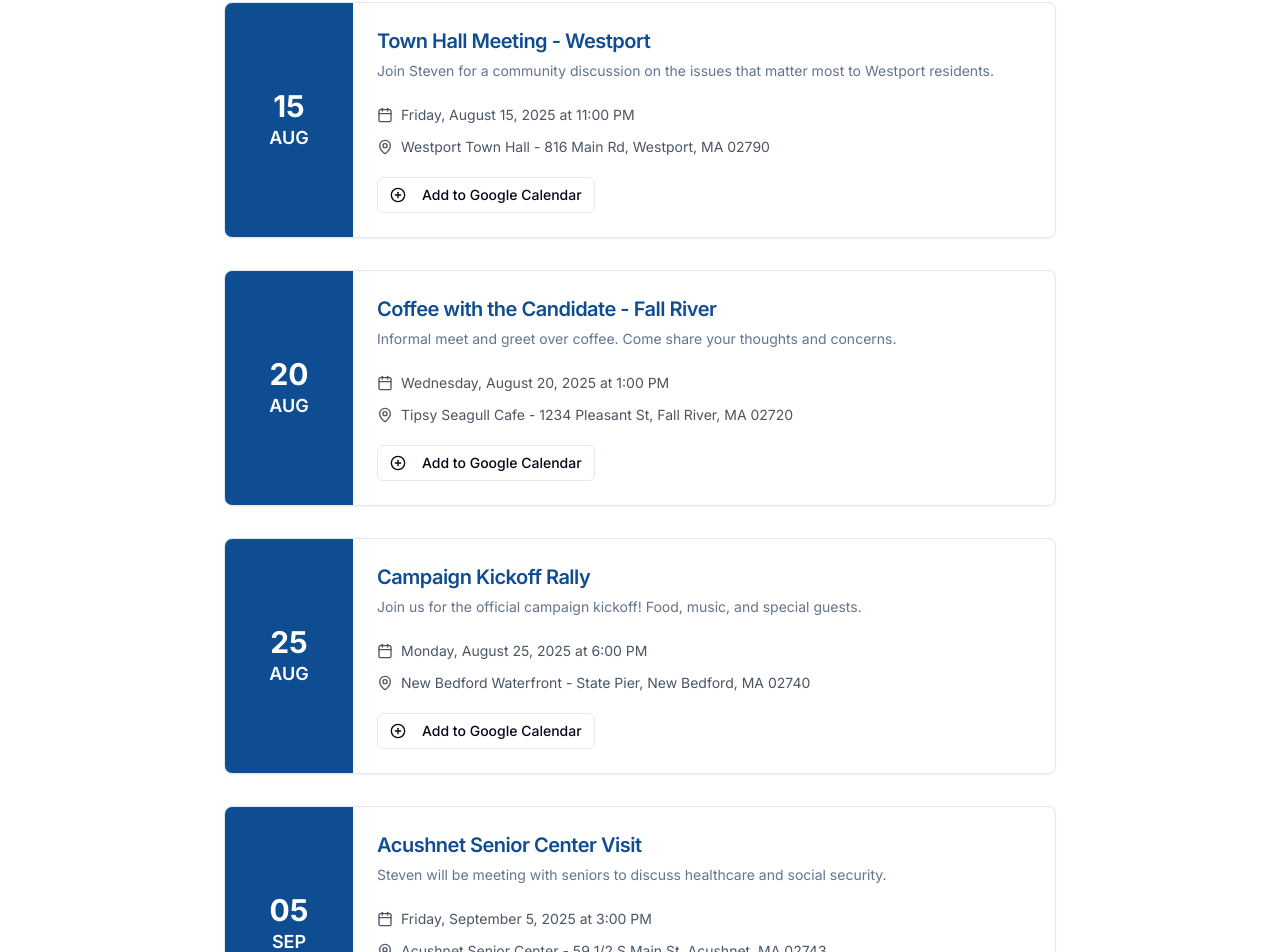
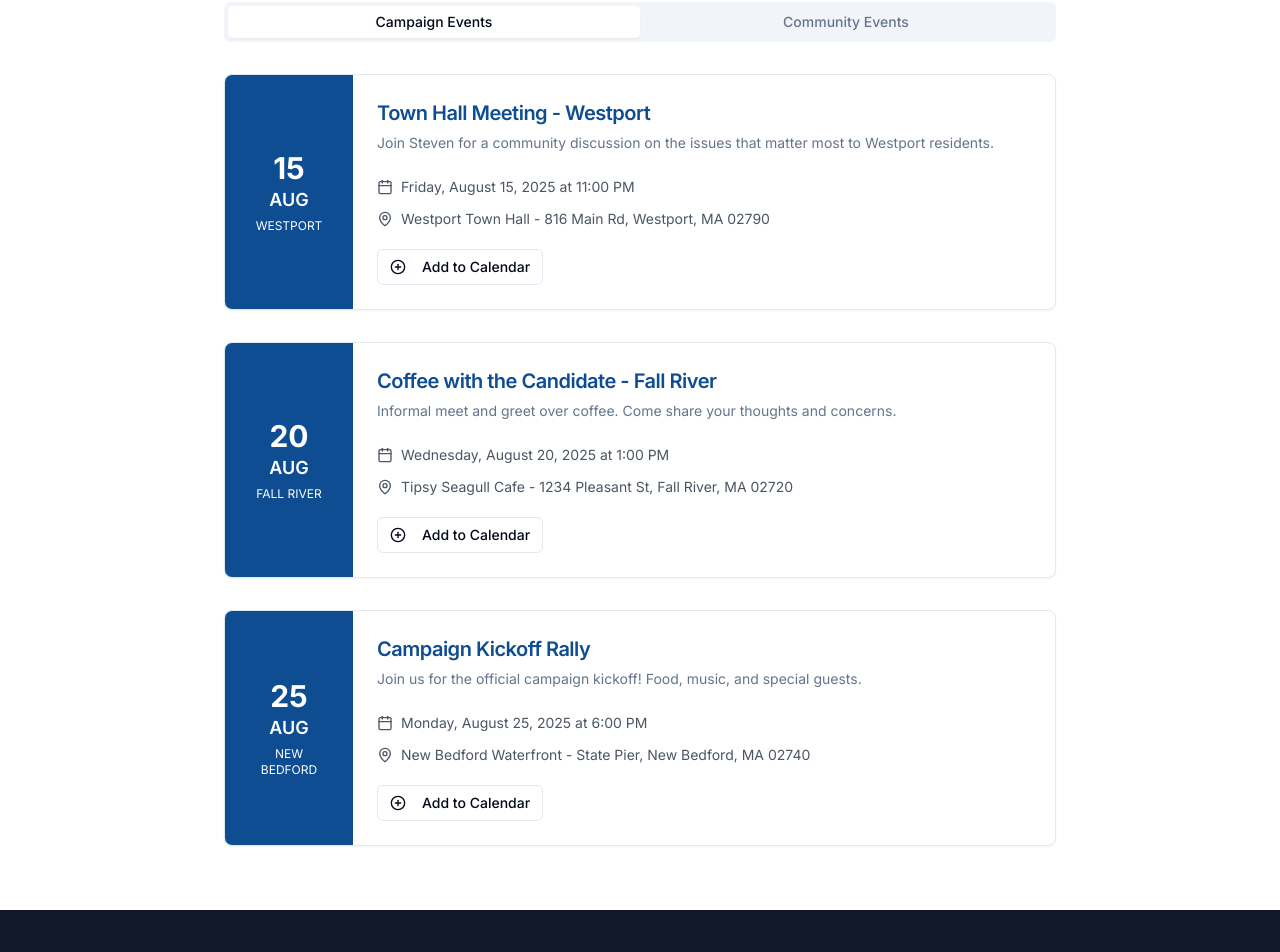
Before and after one commit to jchacker5/ceceriforma, a Next.js app: page /events in a window 1280 px wide. Shown: the part 259-1211 px from the top of the page. Built offline with nearby package versions, Linux system fonts and the light colour scheme.

Commit message:
feat: enhance /events page with tabs and town filter
Add tabs for Campaign and Community Events; implement town filter for Community Events.

#VERCEL_SKIP

Co-authored-by: Joseph Defendre  <48368472+jchacker5@users.noreply.github.com>

```diff
--- /dev/null
+++ b/app/api/community-events/route.ts
@@ -0,0 +1,77 @@
+import { NextResponse } from "next/server"
+import type { Event } from "@/components/event-card"
+
+const communityEvents: Event[] = [
+  {
+    id: "nb-101",
+    title: "New Bedford Farmers Market",
+    description: "Weekly market featuring local produce, artisans, and food trucks.",
+    date: "2025-08-17T14:00:00-04:00",
+    location: "Clasky Common Park",
+    address: "761 Pleasant St, New Bedford, MA 02740",
+    type: "community",
+    town: "New Bedford",
+    sourceUrl: "https://www.newbedfordguide.com/new-bedford-farmers-market/2024/05/15",
+  },
+  {
+    id: "fr-201",
+    title: "Fall River Celebrates America",
+    description: "Annual waterfront festival with live music, fireworks, and family activities.",
+    date: "2025-08-23T16:00:00-04:00",
+    location: "Fall River Heritage State Park",
+    address: "200 Davol St, Fall River, MA 02720",
+    type: "community",
+    town: "Fall River",
+    sourceUrl: "https://www.fallriverma.gov/events/fall-river-celebrates-america/",
+  },
+  {
+    id: "wp-301",
+    title: "Westport Fair",
+    description: "A classic agricultural fair with rides, games, and livestock shows.",
+    date: "2025-08-29T17:00:00-04:00",
+    location: "Westport Fair Grounds",
+    address: "200 Pine Hill Rd, Westport, MA 02790",
+    type: "community",
+    town: "Westport",
+    sourceUrl: "https://www.westportfair.com/",
+  },
+  {
+    id: "ac-401",
+    title: "Acushnet Apple-Peach Festival",
+    description: "Celebrate the local harvest with delicious food, crafts, and entertainment.",
+    date: "2025-09-06T10:00:00-04:00",
+    location: "Long Plain Museum",
+    address: "1203 Main St, Acushnet, MA 02743",
+    type: "community",
+    town: "Acushnet",
+    sourceUrl: "https://www.applepeachfestival.com/",
+  },
+  {
+    id: "ft-501",
+    title: "Freetown Historical Society Meeting",
+    description: "Monthly meeting open to the public, featuring a guest speaker on local history.",
+    date: "2025-09-10T19:00:00-04:00",
+    location: "Freetown Historical Society Museum",
+    address: "1 Slab Bridge Rd, Freetown, MA 02717",
+    type: "community",
+    town: "Freetown",
+    sourceUrl: "https://www.freetownhistoricalsociety.org/events",
+  },
+  {
+    id: "nb-102",
+    title: "AHA! Night (Art, History, Architecture)",
+    description: "A free arts & culture event held downtown every second Thursday of the month.",
+    date: "2025-09-11T17:00:00-04:00",
+    location: "Downtown New Bedford",
+    address: "Various locations, New Bedford, MA 02740",
+    type: "community",
+    town: "New Bedford",
+    sourceUrl: "https://ahanewbedford.org/",
+  },
+]
+
+export async function GET() {
+  // In a real application, you would fetch this data from your Supabase database,
+  // which would be populated by a Vercel Cron Job.
+  return NextResponse.json({ events: communityEvents })
+}
--- a/app/contact/page.tsx
+++ b/app/contact/page.tsx
@@ -55,7 +55,7 @@ export default function ContactPage() {
                 </CardTitle>
               </CardHeader>
               <CardContent>
-                <p className="text-lg font-semibold">info@ceceriforstaterep.com</p>
+                <p className="text-lg font-semibold">info@ceceriforma.com</p>
                 <p className="text-sm text-gray-600">General Inquiries</p>
               </CardContent>
             </Card>
--- a/app/events/page.tsx
+++ b/app/events/page.tsx
@@ -1,9 +1,13 @@
-import { Card, CardContent, CardDescription, CardHeader, CardTitle } from "@/components/ui/card"
-import { Button } from "@/components/ui/button"
-import { Calendar, MapPin, PlusCircle } from "lucide-react"
-import Link from "next/link"
+"use client"
 
-const events = [
+import { useState, useEffect, useMemo } from "react"
+import { Tabs, TabsContent, TabsList, TabsTrigger } from "@/components/ui/tabs"
+import { Select, SelectContent, SelectItem, SelectTrigger, SelectValue } from "@/components/ui/select"
+import { EventCard, type Event } from "@/components/event-card"
+import { Alert, AlertDescription, AlertTitle } from "@/components/ui/alert"
+import { Info } from "lucide-react"
+
+const campaignEvents: Event[] = [
   {
     id: 1,
     title: "Town Hall Meeting - Westport",
@@ -11,6 +15,8 @@ const events = [
     date: "2025-08-15T19:00:00-04:00",
     location: "Westport Town Hall",
     address: "816 Main Rd, Westport, MA 02790",
+    type: "campaign",
+    town: "Westport",
   },
   {
     id: 2,
@@ -19,6 +25,8 @@ const events = [
     date: "2025-08-20T09:00:00-04:00",
     location: "Tipsy Seagull Cafe",
     address: "1234 Pleasant St, Fall River, MA 02720",
+    type: "campaign",
+    town: "Fall River",
   },
   {
     id: 3,
@@ -27,100 +35,101 @@ const events = [
     date: "2025-08-25T14:00:00-04:00",
     location: "New Bedford Waterfront",
     address: "State Pier, New Bedford, MA 02740",
-  },
-  {
-    id: 4,
-    title: "Acushnet Senior Center Visit",
-    description: "Steven will be meeting with seniors to discuss healthcare and social security.",
-    date: "2025-09-05T11:00:00-04:00",
-    location: "Acushnet Senior Center",
-    address: "59 1/2 S Main St, Acushnet, MA 02743",
+    type: "campaign",
+    town: "New Bedford",
   },
 ]
 
+const towns = ["All", "Westport", "Fall River", "Freetown", "Acushnet", "New Bedford"]
+
 export default function EventsPage() {
-  const formatDate = (dateString: string) => {
-    const date = new Date(dateString)
-    return {
-      month: date.toLocaleDateString("en-US", { month: "short" }).toUpperCase(),
-      day: date.toLocaleDateString("en-US", { day: "2-digit" }),
-      time: date.toLocaleTimeString("en-US", {
-        hour: "numeric",
-        minute: "2-digit",
-        hour12: true,
-      }),
-      fullDate: date.toLocaleDateString("en-US", {
-        weekday: "long",
-        year: "numeric",
-        month: "long",
-        day: "numeric",
-      }),
+  const [communityEvents, setCommunityEvents] = useState<Event[]>([])
+  const [filteredTown, setFilteredTown] = useState("All")
+  const [loading, setLoading] = useState(true)
+  const [error, setError] = useState<string | null>(null)
+
+  useEffect(() => {
+    const fetchCommunityEvents = async () => {
+      try {
+        setLoading(true)
+        const response = await fetch("/api/community-events")
+        if (!response.ok) {
+          throw new Error("Failed to fetch community events")
+        }
+        const data = await response.json()
+        setCommunityEvents(data.events)
+        setError(null)
+      } catch (err) {
+        setError(err instanceof Error ? err.message : "An unknown error occurred")
+      } finally {
+        setLoading(false)
+      }
     }
-  }
+    fetchCommunityEvents()
+  }, [])
+
+  const filteredEvents = useMemo(() => {
+    if (filteredTown === "All") {
+      return communityEvents
+    }
+    return communityEvents.filter((event) => event.town === filteredTown)
+  }, [communityEvents, filteredTown])
 
   return (
     <div className="max-w-4xl mx-auto px-4 sm:px-6 lg:px-8 py-16">
       <div className="text-center mb-12">
-        <h1 className="text-4xl font-heading font-bold text-gray-900 mb-4">Campaign Events</h1>
-        <p className="text-xl text-gray-600">Join us at an upcoming event to meet Steven and discuss the issues.</p>
+        <h1 className="text-4xl font-heading font-bold text-gray-900 mb-4">Events</h1>
+        <p className="text-xl text-gray-600">Find out where to meet Steven and what's happening in our community.</p>
       </div>
 
-      <div className="space-y-8">
-        {events.map((event) => {
-          const { month, day, time, fullDate } = formatDate(event.date)
-          return (
-            <Card
-              key={event.id}
-              className="flex flex-col md:flex-row overflow-hidden hover:shadow-lg transition-shadow"
-            >
-              <div className="bg-campaign-blue text-white flex flex-col items-center justify-center p-6 text-center w-full md:w-32">
-                <div className="text-3xl font-bold">{day}</div>
-                <div className="text-lg font-semibold">{month}</div>
-              </div>
-              <div className="flex-grow">
-                <CardHeader>
-                  <CardTitle className="text-xl text-campaign-blue">{event.title}</CardTitle>
-                  <CardDescription>{event.description}</CardDescription>
-                </CardHeader>
-                <CardContent className="space-y-3">
-                  <div className="flex items-center text-sm text-gray-600">
-                    <Calendar className="h-4 w-4 mr-2" />
-                    <span>
-                      {fullDate} at {time}
-                    </span>
-                  </div>
-                  <div className="flex items-center text-sm text-gray-600">
-                    <MapPin className="h-4 w-4 mr-2" />
-                    <span>
-                      {event.location} - {event.address}
-                    </span>
-                  </div>
-                  <div className="pt-2">
-                    <Button asChild variant="outline" size="sm" className="bg-transparent">
-                      <Link
-                        href={`https://www.google.com/calendar/render?action=TEMPLATE&text=${encodeURIComponent(
-                          event.title,
-                        )}&dates=${new Date(event.date).toISOString().replace(/-|:|\.\d\d\d/g, "")}/${new Date(
-                          new Date(event.date).getTime() + 60 * 60 * 1000,
-                        )
-                          .toISOString()
-                          .replace(/-|:|\.\d\d\d/g, "")}&details=${encodeURIComponent(
-                          event.description,
-                        )}&location=${encodeURIComponent(event.address)}`}
-                        target="_blank"
-                        rel="noopener noreferrer"
-                      >
-                        <PlusCircle className="h-4 w-4 mr-2" />
-                        Add to Google Calendar
-                      </Link>
-                    </Button>
-                  </div>
-                </CardContent>
-              </div>
-            </Card>
-          )
-        })}
-      </div>
+      <Tabs defaultValue="campaign" className="w-full">
+        <TabsList className="grid w-full grid-cols-2">
+          <TabsTrigger value="campaign">Campaign Events</TabsTrigger>
+          <TabsTrigger value="community">Community Events</TabsTrigger>
+        </TabsList>
+
+        <TabsContent value="campaign" className="mt-8">
+          <div className="space-y-8">
+            {campaignEvents.map((event) => (
+              <EventCard key={event.id} event={event} />
+            ))}
+          </div>
+        </TabsContent>
+
+        <TabsContent value="community" className="mt-8">
+          <Alert className="mb-6">
+            <Info className="h-4 w-4" />
+            <AlertTitle>Community Events Notice</AlertTitle>
+            <AlertDescription>
+              These events are not hosted by the campaign but are listed for community awareness. Please verify details
+              with the event organizers.
+            </AlertDescription>
+          </Alert>
+
+          <div className="mb-6">
+            <Select value={filteredTown} onValueChange={setFilteredTown}>
+              <SelectTrigger className="w-full md:w-[280px]">
+                <SelectValue placeholder="Filter by town..." />
+              </SelectTrigger>
+              <SelectContent>
+                {towns.map((town) => (
+                  <SelectItem key={town} value={town}>
+                    {town}
+                  </SelectItem>
+                ))}
+              </SelectContent>
+            </Select>
+          </div>
+
+          <div className="space-y-8">
+            {loading && <p>Loading community events...</p>}
+            {error && <p className="text-red-500">Error: {error}</p>}
+            {!loading && !error && filteredEvents.length > 0
+              ? filteredEvents.map((event) => <EventCard key={event.id} event={event} />)
+              : !loading && <p>No events found for the selected town.</p>}
+          </div>
+        </TabsContent>
+      </Tabs>
     </div>
   )
 }
--- /dev/null
+++ b/components/event-card.tsx
@@ -0,0 +1,105 @@
+import { Card, CardContent, CardDescription, CardHeader, CardTitle } from "@/components/ui/card"
+import { Button } from "@/components/ui/button"
+import { Calendar, MapPin, PlusCircle, ExternalLink } from "lucide-react"
+import Link from "next/link"
+
+export interface Event {
+  id: number | string
+  title: string
+  description: string
+  date: string
+  location: string
+  address: string
+  type: "campaign" | "community"
+  town: string
+  sourceUrl?: string
+}
+
+interface EventCardProps {
+  event: Event
+}
+
+const formatDate = (dateString: string) => {
+  const date = new Date(dateString)
+  return {
+    month: date.toLocaleDateString("en-US", { month: "short" }).toUpperCase(),
+    day: date.toLocaleDateString("en-US", { day: "2-digit" }),
+    time: date.toLocaleTimeString("en-US", {
+      hour: "numeric",
+      minute: "2-digit",
+      hour12: true,
+    }),
+    fullDate: date.toLocaleDateString("en-US", {
+      weekday: "long",
+      year: "numeric",
+      month: "long",
+      day: "numeric",
+    }),
+  }
+}
+
+export function EventCard({ event }: EventCardProps) {
+  const { month, day, time, fullDate } = formatDate(event.date)
+
+  const gCalUrl = `https://www.google.com/calendar/render?action=TEMPLATE&text=${encodeURIComponent(
+    event.title,
+  )}&dates=${new Date(event.date).toISOString().replace(/-|:|\.\d\d\d/g, "")}/${new Date(
+    new Date(event.date).getTime() + 60 * 60 * 1000,
+  )
+    .toISOString()
+    .replace(/-|:|\.\d\d\d/g, "")}&details=${encodeURIComponent(
+    event.description,
+  )}&location=${encodeURIComponent(event.address)}`
+
+  return (
+    <Card className="flex flex-col md:flex-row overflow-hidden hover:shadow-lg transition-shadow">
+      <div
+        className={`text-white flex flex-col items-center justify-center p-6 text-center w-full md:w-32 ${
+          event.type === "campaign" ? "bg-campaign-blue" : "bg-gray-600"
+        }`}
+      >
+        <div className="text-3xl font-bold">{day}</div>
+        <div className="text-lg font-semibold">{month}</div>
+        <div className="text-xs mt-1 uppercase">{event.town}</div>
+      </div>
+      <div className="flex-grow">
+        <CardHeader>
+          <CardTitle className={`text-xl ${event.type === "campaign" ? "text-campaign-blue" : "text-gray-800"}`}>
+            {event.title}
+          </CardTitle>
+          <CardDescription>{event.description}</CardDescription>
+        </CardHeader>
+        <CardContent className="space-y-3">
+          <div className="flex items-center text-sm text-gray-600">
+            <Calendar className="h-4 w-4 mr-2 flex-shrink-0" />
+            <span>
+              {fullDate} at {time}
+            </span>
+          </div>
+          <div className="flex items-center text-sm text-gray-600">
+            <MapPin className="h-4 w-4 mr-2 flex-shrink-0" />
+            <span>
+              {event.location} - {event.address}
+            </span>
+          </div>
+          <div className="pt-2 flex flex-wrap gap-2">
+            <Button asChild variant="outline" size="sm" className="bg-transparent">
+              <Link href={gCalUrl} target="_blank" rel="noopener noreferrer">
+                <PlusCircle className="h-4 w-4 mr-2" />
+                Add to Calendar
+              </Link>
+            </Button>
+            {event.sourceUrl && (
+              <Button asChild variant="outline" size="sm" className="bg-transparent">
+                <Link href={event.sourceUrl} target="_blank" rel="noopener noreferrer">
+                  <ExternalLink className="h-4 w-4 mr-2" />
+                  View Source
+                </Link>
+              </Button>
+            )}
+          </div>
+        </CardContent>
+      </div>
+    </Card>
+  )
+}
--- a/components/footer.tsx
+++ b/components/footer.tsx
@@ -82,7 +82,7 @@ export function Footer() {
             <div className="space-y-2 text-gray-300">
               <div className="flex items-center space-x-2">
                 <Mail className="h-4 w-4" />
-                <span>info@ceceriforstaterep.com</span>
+                <span>info@ceceriforma.com</span>
               </div>
               <div className="flex items-center space-x-2">
                 <Phone className="h-4 w-4" />
```
Also changed, not shown: app/issues/page.tsx (+21 -60 lines), 1 other file (tests, documents, lock files or other folders).
